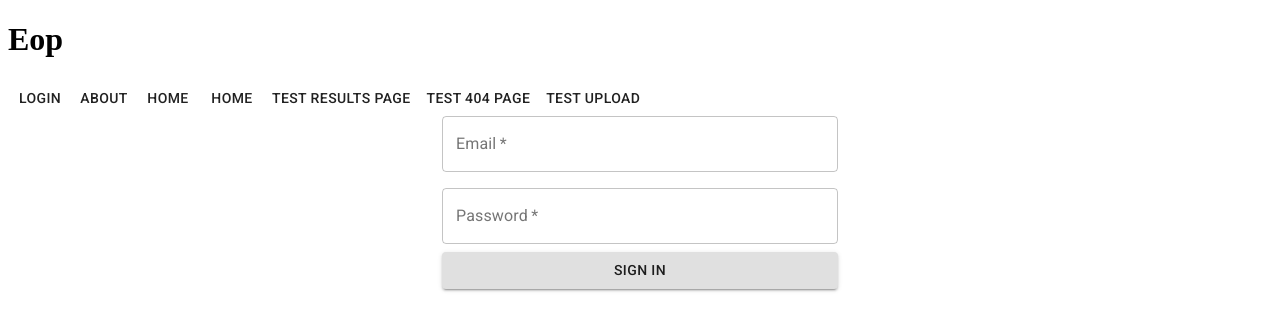
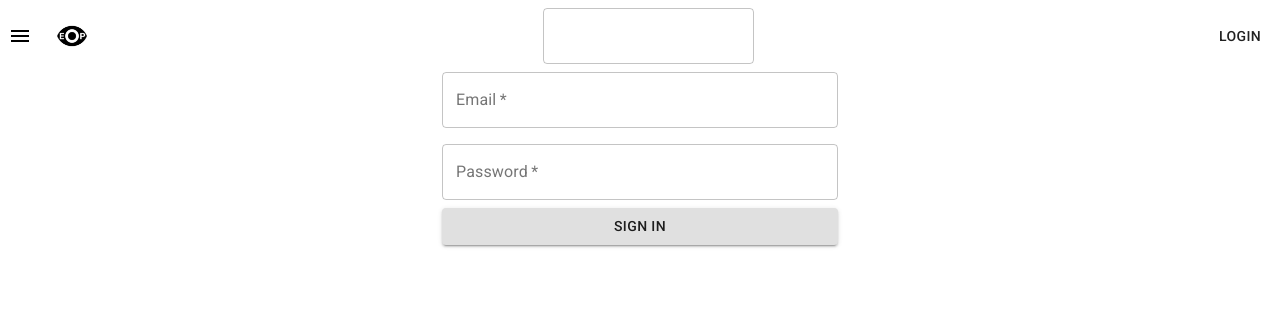
Before and after one commit to algorithmike/eop-frontend, a React (Create React App) app: page /login in a window 1280 px wide. Before the commit this address had no page. Shown: the top 330 px of the page. Built offline with nearby package versions, Linux system fonts and the light colour scheme; what apollo-upload-client would draw is missing.

Commit message:
make Results the landing page. init SASS

```diff
--- a/src/components/App.jsx
+++ b/src/components/App.jsx
@@ -1,13 +1,13 @@
 import React, { Component } from 'react';
 import { BrowserRouter, Switch, Route } from 'react-router-dom';
 
+import '../styles/App.scss';
 import About from './About';
 import Header from './Header';
 import Help from './Help';
 import Login from './Login';
 import PageNotFound from './PageNotFound';
 import Results from './Results';
-import Search from './Search';
 import CreateContent from './CreateContent';
 
 
@@ -17,11 +17,10 @@ class App extends Component {
       <div>
         <Header/>
         <Switch>
-          <Route path="/" exact={true}><Search/></Route>
+          <Route path="/" exact={true}><Results/></Route>
           <Route path="/about"><About/></Route>
           <Route path="/help"><Help/></Route>
           <Route path="/login"><Login/></Route>
-          <Route path="/results"><Results/></Route>
           <Route path ="/upload"><CreateContent/></Route>
           <Route><PageNotFound/></Route>
         </Switch>
--- a/src/components/Header.jsx
+++ b/src/components/Header.jsx
@@ -2,8 +2,11 @@ import React from 'react';
 import { connect } from 'react-redux';
 import { Button } from '@material-ui/core';
 import { Link } from 'react-router-dom';
+import MenuIcon from '@material-ui/icons/Menu';
 
-import { unSetMe } from '../store/slices/me'
+import '../styles/Header.scss';
+import { unSetMe } from '../store/slices/me';
+import Search from './Search';
 
 const Header = (props) => {
   const logout = () => {
@@ -11,17 +14,11 @@ const Header = (props) => {
     props.unSetMe()
   }
   return (
-    <header>
-      <h1>Eop</h1>
-      <div>
-        {
-          props.me.token
-          ? <Button onClick={logout}>Logout</Button>
-          : <Link to="/login">
-            <Button>Login</Button>
-          </Link>
-        }
-        <Link to="/about">
+    <div className="header">
+      <div className="menu">
+        <MenuIcon />
+        <img alt="EOP logo" src="eop_logo.png"/>
+        {/* <Link to="/about">
           <Button>About</Button>
         </Link>
         <Link to="/">
@@ -30,7 +27,7 @@ const Header = (props) => {
         <Link to="/Help">
           <Button>Home</Button>
         </Link>
-        <Link to="/results">
+        <Link to="/">
           <Button>Test Results Page</Button>
         </Link>
         <Link to="/test">
@@ -38,9 +35,21 @@ const Header = (props) => {
         </Link>
         <Link to="/upload">
           <Button>Test Upload</Button>
-        </Link>
+        </Link> */}
       </div>
-    </header>
+      <div className="searchFilters">
+        <Search />
+      </div>
+      <div className="logUser">
+        {
+            props.me.token
+            ? <Button onClick={logout}>Logout</Button>
+            : <Link to="/login">
+              <Button>Login</Button>
+            </Link>
+          }
+      </div>
+    </div>
   )
 };
 
--- a/src/components/Results.jsx
+++ b/src/components/Results.jsx
@@ -1,3 +1,4 @@
+import { connect } from 'react-redux';
 import { useQuery, gql } from '@apollo/client';
 
 const CONTENT = gql`
@@ -13,11 +14,11 @@ const CONTENT = gql`
   }
 `;
 
-const Results = () => {
+const Results = (props) => {
   const { loading, error, data } = useQuery(CONTENT);
 
   if (loading) return <p>Loading...</p>;
-  if (error) return <p>Error :(</p>;
+  if (error) return <p>Error</p>;
 
   return (
     <div>
@@ -33,4 +34,11 @@ const Results = () => {
   );
 };
 
-export default Results;
+const mapStateToProps = (state) => ({
+
+})
+const mapDispatchToProps = (dispatch) => ({
+
+})
+
+export default connect(mapStateToProps, mapDispatchToProps)(Results);
--- a/src/components/Search.jsx
+++ b/src/components/Search.jsx
@@ -6,8 +6,6 @@ import { updateFilter } from '../store/slices/filter'
 
 const Search = (props) => {
   return (
-    <div>
-      <p>This is the Search page.</p>
       <TextField
         variant="outlined"
         onChange={(e) => {
@@ -15,7 +13,6 @@ const Search = (props) => {
         }}
         value={props.filters.text}
       />
-    </div>
   );
 };
 
--- /dev/null
+++ b/src/styles/App.scss
@@ -0,0 +1,17 @@
+* {
+    margin: 0;
+  }
+
+  body {
+    margin: 0;
+    font-family: -apple-system, BlinkMacSystemFont, 'Segoe UI', 'Roboto', 'Oxygen',
+      'Ubuntu', 'Cantarell', 'Fira Sans', 'Droid Sans', 'Helvetica Neue',
+      sans-serif;
+    -webkit-font-smoothing: antialiased;
+    -moz-osx-font-smoothing: grayscale;
+  }
+
+  code {
+    font-family: source-code-pro, Menlo, Monaco, Consolas, 'Courier New',
+      monospace;
+  }
--- /dev/null
+++ b/src/styles/Header.scss
@@ -0,0 +1,17 @@
+.header {
+    display: flex;
+    align-items: center;
+    justify-content: space-between;
+    padding: 0.5rem;
+
+    .menu {
+        display: flex;
+        align-items: center;
+
+        img {
+            height: 2rem;
+            object-fit: contain;
+            margin-left: 1.5rem;
+        }
+    }
+}
```
Also changed, not shown: package.json (+4 -3 lines), public/eop_logo.png (added), 1 other file (tests, documents, lock files or other folders).
